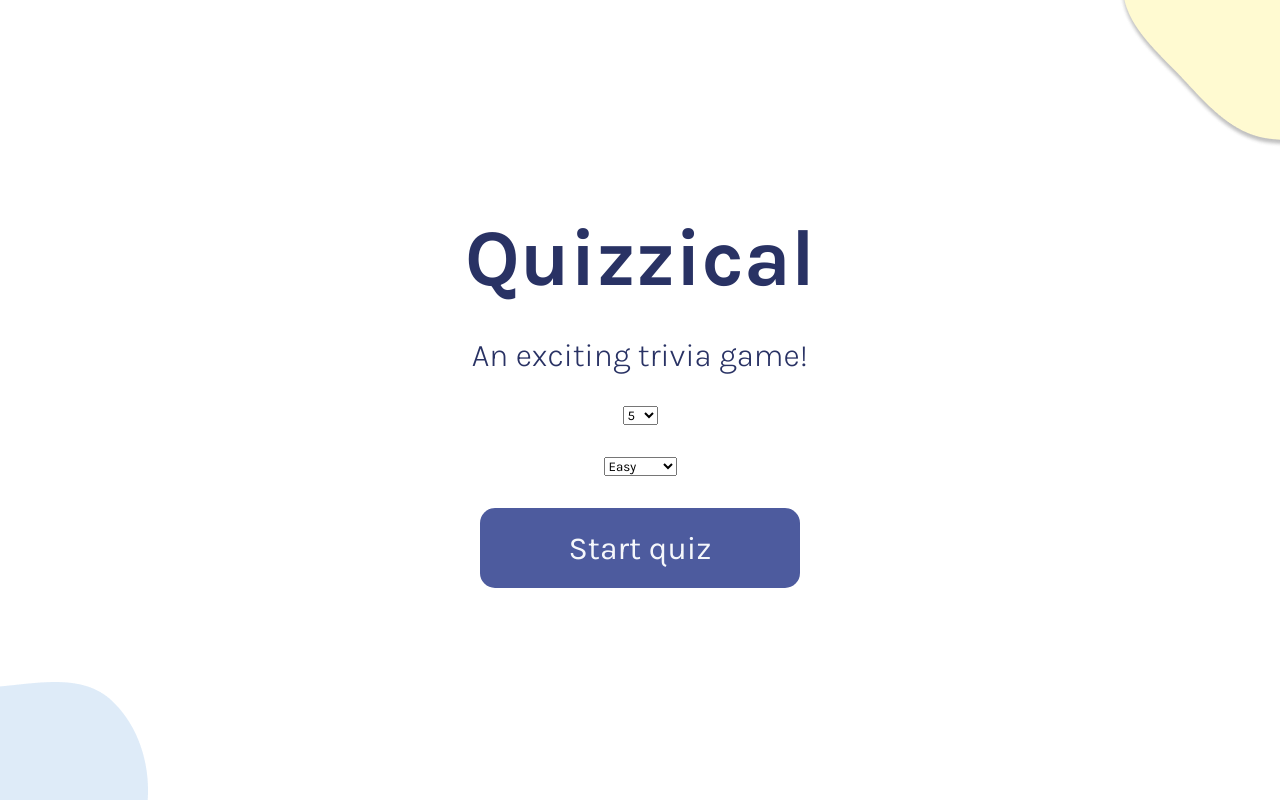
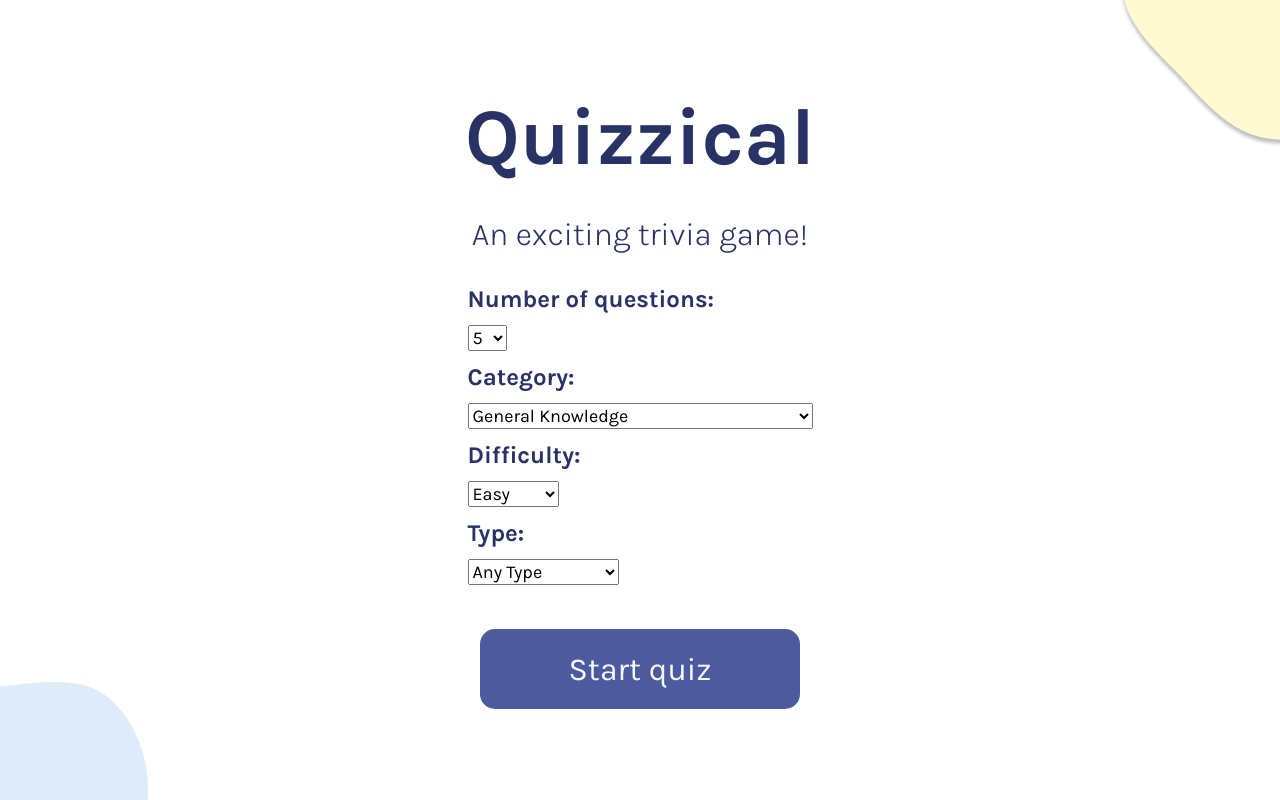
Before and after one commit to Dana-Hong/quizzical, a React (Create React App) app: page / in a window 1280 px wide. Built offline with nearby package versions, Linux system fonts and the light colour scheme; no server answers.

Commit message:
Add more question options in main menu and create labels for them

```diff
--- a/src/MainMenu.css
+++ b/src/MainMenu.css
@@ -57,3 +57,17 @@ h4 {
 .main-menu--start-button:hover {
     cursor: pointer;
 }
+
+
+.main-menu-option {
+    margin-bottom: .75em;
+}
+
+.option-title {
+    font-size: 1.5rem;
+    margin-bottom: .5em;
+}
+
+.option-select {
+    font-size: 1.125rem;
+}
--- a/src/MainMenu.js
+++ b/src/MainMenu.js
@@ -11,19 +11,72 @@ export const MainMenu = (props) => {
             <div className='main-menu-content'>
                 <h1>Quizzical</h1>
                 <h4>An exciting trivia game!</h4>
+                <div className='main-menu-options'>
+                    <div className='main-menu-option'>
+                        <h5 className='option-title'>Number of questions:</h5>
                         <select
+                            className='option-select'
                             onChange={props.handleOnChange}
                             name="number-of-questions">
                                 <option value={"5"}>5</option>
                                 <option value={"10"}>10</option>
                         </select>
+                    </div>
+                    <div className='main-menu-option'>
+                        <h5 className='option-title'>Category:</h5>
                         <select
+                            className='option-select'
+                            onChange={props.handleOnChange}
+                            name="number-of-questions">
+                                <option value="9">General Knowledge</option>
+                                <option value="10">Entertainment: Books</option>
+                                <option value="11">Entertainment: Film</option>
+                                <option value="12">Entertainment: Music</option>
+                                <option value="13">Entertainment: Musicals Theatres</option>
+                                <option value="14">Entertainment: Television</option>
+                                <option value="15">Entertainment: Video Games</option>
+                                <option value="16">Entertainment: Board Games</option>
+                                <option value="17">Science Nature</option>
+                                <option value="18">Science: Computers</option>
+                                <option value="19">Science: Mathematics</option>
+                                <option value="20">Mythology</option>
+                                <option value="21">Sports</option>
+                                <option value="22">Geography</option>
+                                <option value="23">History</option>
+                                <option value="24">Politics</option>
+                                <option value="25">Art</option>
+                                <option value="26">Celebrities</option>
+                                <option value="27">Animals</option>
+                                <option value="28">Vehicles</option>
+                                <option value="29">Entertainment: Comics</option>
+                                <option value="30">Science: Gadgets</option>
+                                <option value="31">Entertainment: Japanese Anime Manga</option>
+                                <option value="32">Entertainment: Cartoon Animations</option>
+                        </select>
+                    </div>
+                    <div className='main-menu-option'>
+                        <h5 className='option-title'>Difficulty:</h5>
+                        <select
+                            className='option-select'
                             onChange={props.handleOnChange}
                             name="difficulty">
                                 <option value={"easy"}>Easy</option>
                                 <option value={"medium"}>Medium</option>
                                 <option value={"hard"}>Hard</option>
                         </select>
+                    </div>
+                    <div className='main-menu-option'>
+                        <h5 className='option-title'>Type:</h5>
+                        <select
+                        className='option-select'
+                            onChange={props.handleOnChange}
+                            name="difficulty">
+                                <option value="any">Any Type</option>
+                                <option value="multiple">Multiple Choice</option>
+                                <option value="boolean">True / False</option>
+                        </select>
+                    </div>
+                </div>
                 <button
                     className='main-menu--start-button'
                     onClick={props.handleClick}
```
Lines whose indentation alone changed are shown as unchanged.
